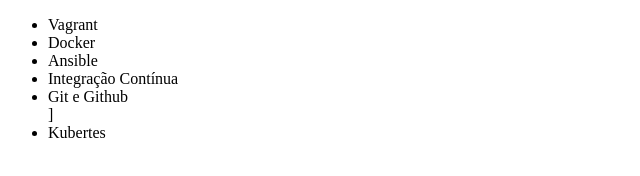
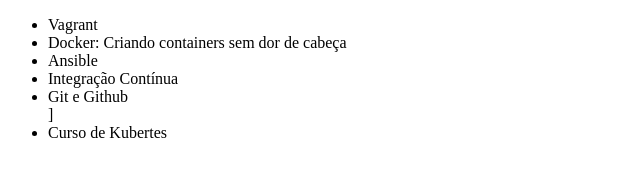
Before and after one commit to vanessaestanislau/treinamento-git, a plain HTML site: page index.html in a window 1280 px wide. Shown: the whole page, without its empty margins (0-640 px from the left). Drawn offline with Linux system fonts and the light colour scheme.

Commit message:
Alterando título curso de Docker

```diff
--- a/index.html
+++ b/index.html
@@ -2,16 +2,16 @@
 <html lang="en">
 <head>
     <meta charset="UTF-8">
-    <title>Listagem de Cursos da Alura</title>
+    <title>Listagem de Cursos da Alura - Online</title>
 </head>
 <body>
     <ul>
         <li>Vagrant</li>
-        <li>Docker</li>
+        <li>Docker: Criando containers sem dor de cabeça</li>
         <li>Ansible</li>
         <li>Integração Contínua</li>
         <li>Git e Github</li>]
-        <li>Kubertes</li>
+        <li>Curso de Kubertes</li>
     </ul>
 </body>
 </html>
```
